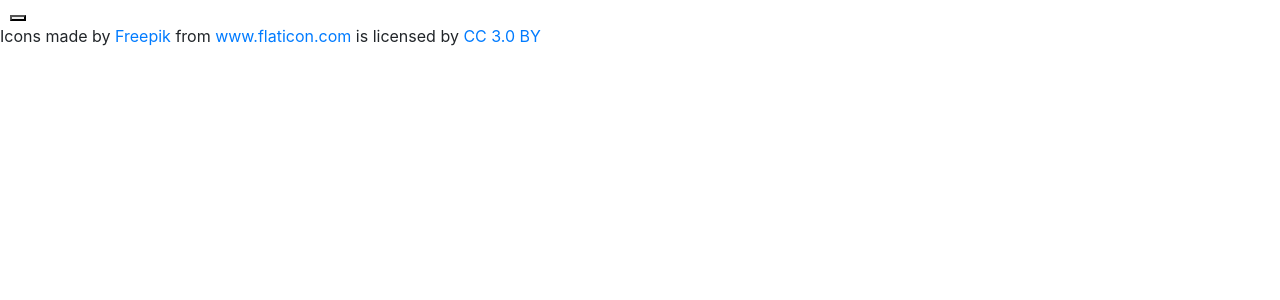
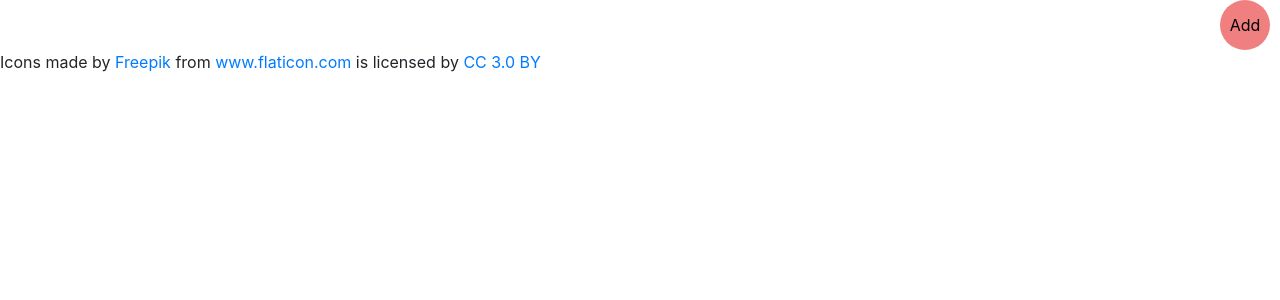
Before and after one commit to Tisciit/plantlove, a React (Create React App) app: page / in a window 1280 px wide. Shown: the top 300 px of the page. Built offline with nearby package versions, Linux system fonts and the light colour scheme.

Commit message:
styling of add button in plants.jsx

```diff
--- a/src/App.css
+++ b/src/App.css
@@ -2,3 +2,18 @@
     padding-left: 10px;
     padding-right: 10px;
 }
+
+.button-row {
+    width: 100%;
+    display: flex;
+    justify-content: flex-end;
+}
+
+.button-round-add {
+    border: none;
+    border-radius: 50%;
+    height: 50px;
+    width: 50px;
+    background: lightcoral;
+    vertical-align: center;
+}
--- a/src/components/plants.jsx
+++ b/src/components/plants.jsx
@@ -22,8 +22,9 @@ const Plants = () => {
             {plants.map((p, index) => {
                 return <Plant key={index} name={p.name} description={p.description} />
             })}
-
-            <button onClick={addPlant}></button>
+            <div className="button-row">
+                <button className="button-round-add" onClick={addPlant}>Add</button>
+            </div>
         </div>
     )
 }
```
